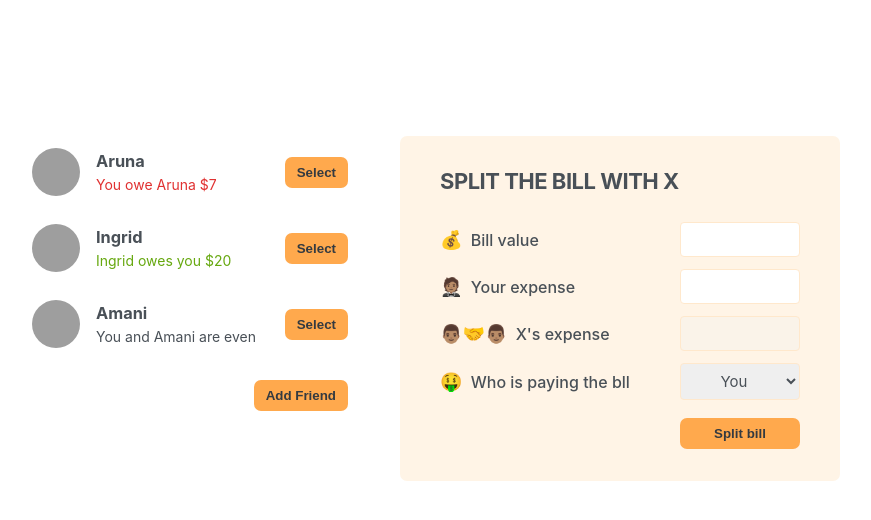
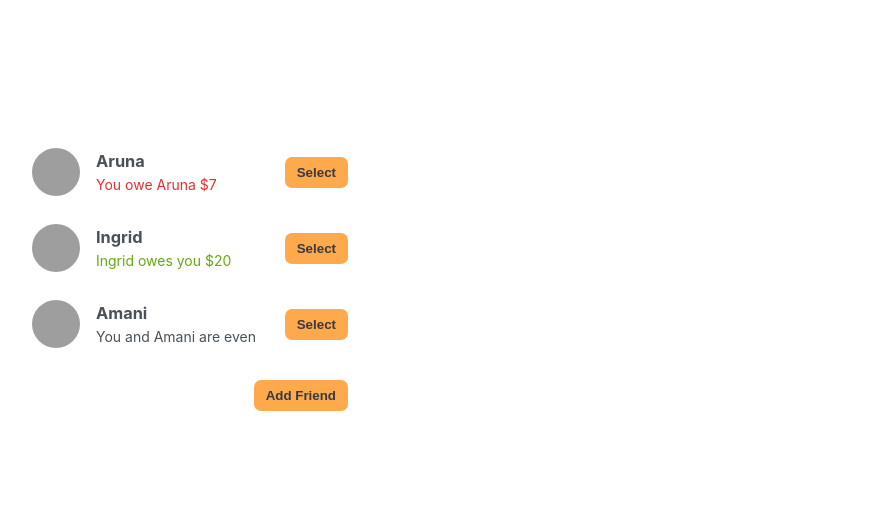
Before and after one commit to amankanz/eat-n-split, a React (Create React App) app: page / in a window 1280 px wide. Shown: the top 520 px of the page, without its empty margins (210-1081 px from the left). Built offline with nearby package versions, Linux system fonts and the light colour scheme; grey boxes are pictures that could not be loaded.

Commit message:
add: splitform feature completed

```diff
--- a/public/index.html
+++ b/public/index.html
@@ -9,12 +9,11 @@
       name="description"
       content="Web site created using create-react-app"
     />
-    <link rel="apple-touch-icon" href="%PUBLIC_URL%/logo192.png" />
     <!--
       manifest.json provides metadata used when your web app is installed on a
       user's mobile device or desktop. See https://developers.google.com/web/fundamentals/web-app-manifest/
     -->
-    <link rel="manifest" href="%PUBLIC_URL%/manifest.json" />
+    <!-- <link rel="manifest" href="%PUBLIC_URL%/manifest.json" /> -->
     <!--
       Notice the use of %PUBLIC_URL% in the tags above.
       It will be replaced with the URL of the `public` folder during the build.
--- a/src/App.js
+++ b/src/App.js
@@ -32,6 +32,7 @@
 export default function App() {
   const [friends, setFriends] = useState(initialFriends);
   const [showAddFriend, setShowAddFriend] = useState(false);
+  const [selectedFriend, setSelectedFriend] = useState(null);
 
   function handleShowAddFriend() {
     setShowAddFriend((showAddFriend) => !showAddFriend);
@@ -42,36 +43,71 @@
     setShowAddFriend(false);
   }
 
+  function handleSelection(friend) {
+    setSelectedFriend((curSelectedFriend) =>
+      curSelectedFriend?.id === friend.id ? null : friend
+    );
+    setShowAddFriend(false);
+  }
+
+  function handSplitBill(value) {
+    setFriends(
+      friends.map((friend) =>
+        friend.id === selectedFriend?.id
+          ? { ...friend, balance: friend.balance + value }
+          : friend
+      )
+    );
+
+    setSelectedFriend(null);
+  }
+
   return (
     <main className="app">
       <div className="sidebar">
-        <FriendList friends={friends} />
+        <FriendList
+          friends={friends}
+          selectedFriend={selectedFriend}
+          onSelection={handleSelection}
+        />
+
         {showAddFriend && <FormAddFriend onAddFriend={handleAddFriend} />}
         <Button onClick={handleShowAddFriend}>
           {showAddFriend ? "Close" : "Add Friend"}
         </Button>
       </div>
 
-      <FormSplitBill />
+      {selectedFriend && (
+        <FormSplitBill
+          selectedFriend={selectedFriend}
+          onSplitBill={handSplitBill}
+        />
+      )}
     </main>
   );
 }
 
-function FriendList({ friends }) {
+function FriendList({ friends, onSelection, selectedFriend }) {
   // const friends = initialFriends;
 
   return (
     <ul>
       {friends.map((friend) => (
-        <Friend key={friend.id} friend={friend} />
+        <Friend
+          key={friend.id}
+          friend={friend}
+          selectedFriend={selectedFriend}
+          onSelection={onSelection}
+        />
       ))}
     </ul>
   );
 }
 
-function Friend({ friend }) {
+function Friend({ friend, onSelection, selectedFriend }) {
+  const isSelected = selectedFriend?.id === friend.id;
   return (
-    <li>
+    <li className={isSelected ? "selected" : ""}>
       <img src={friend.image} alt={friend.name} />
       <h3>{friend.name}</h3>
       {friend.balance < 0 && (
@@ -87,7 +123,9 @@
       )}
 
       {friend.balance === 0 && <p>You and {friend.name} are even</p>}
-      <Button>Select</Button>
+      <Button onClick={() => onSelection(friend)}>
+        {isSelected ? "Close" : "Select"}
+      </Button>
     </li>
   );
 }
@@ -136,24 +174,51 @@
   );
 }
 
-function FormSplitBill() {
+function FormSplitBill({ selectedFriend, onSplitBill }) {
+  const [bill, setBill] = useState("");
+  const [paidByUser, setPaidByUser] = useState("");
+  const paid_friend = bill ? bill - paidByUser : "";
+  const [whoIsPaying, setWhoIsPaying] = useState("user");
+
+  function handleSubmit(e) {
+    e.preventDefault();
+
+    if (!bill || !paidByUser) return;
+    onSplitBill(whoIsPaying === "user" ? paid_friend : -paidByUser);
+  }
+
   return (
-    <form className="form-split-bill">
-      <h2>Split the bill with X</h2>
+    <form className="form-split-bill" onSubmit={handleSubmit}>
+      <h2>Split the bill with {selectedFriend.name}</h2>
 
       <label>💰 Bill value</label>
-      <input type="text" />
+      <input
+        type="text"
+        value={bill}
+        onChange={(e) => setBill(Number(e.target.value))}
+      />
 
       <label>🤵🏽 Your expense</label>
-      <input type="text" />
+      <input
+        type="text"
+        value={paidByUser}
+        onChange={(e) =>
+          setPaidByUser(
+            Number(e.target.value) > bill ? paidByUser : Number(e.target.value)
+          )
+        }
+      />
 
-      <label>👨🏽‍🤝‍👨🏽 X's expense</label>
-      <input type="text" disabled />
+      <label>👨🏽‍🤝‍👨🏽 {selectedFriend.name}'s expense</label>
+      <input type="text" disabled value={paid_friend} />
 
-      <label>🤑 Who is paying the bll</label>
-      <select>
+      <label>🤑 Who is paying the bill</label>
+      <select
+        value={whoIsPaying}
+        onChange={(e) => setWhoIsPaying(e.target.value)}
+      >
         <option value="user">You</option>
-        <option value="friend">X</option>
+        <option value="friend">{selectedFriend.name}</option>
       </select>
 
       <Button>Split bill</Button>
```
